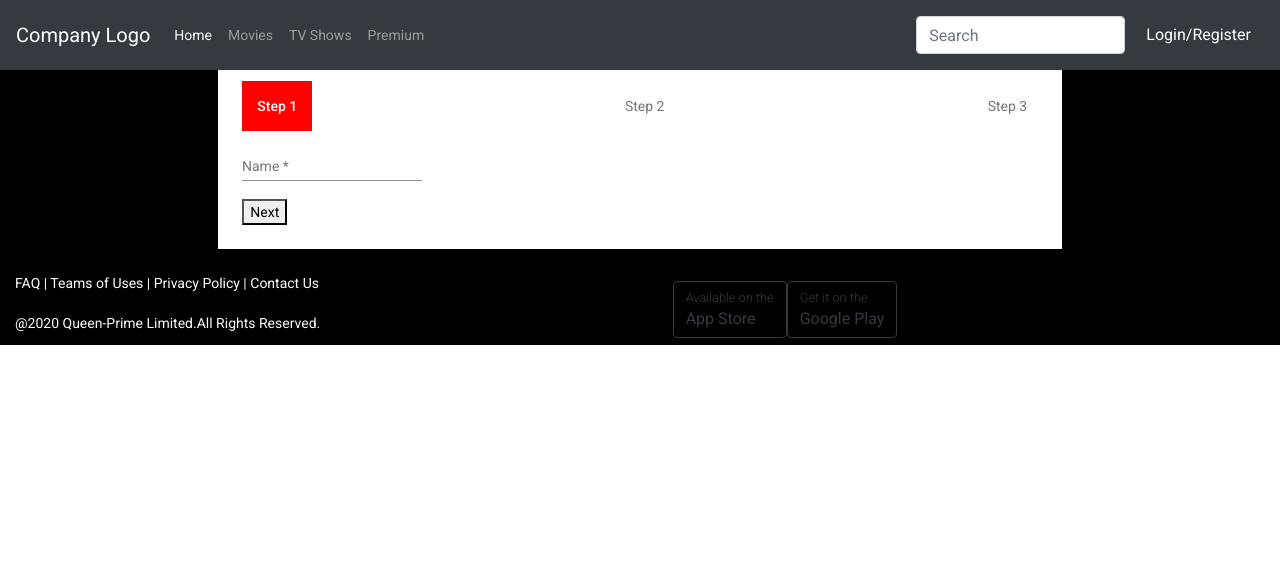
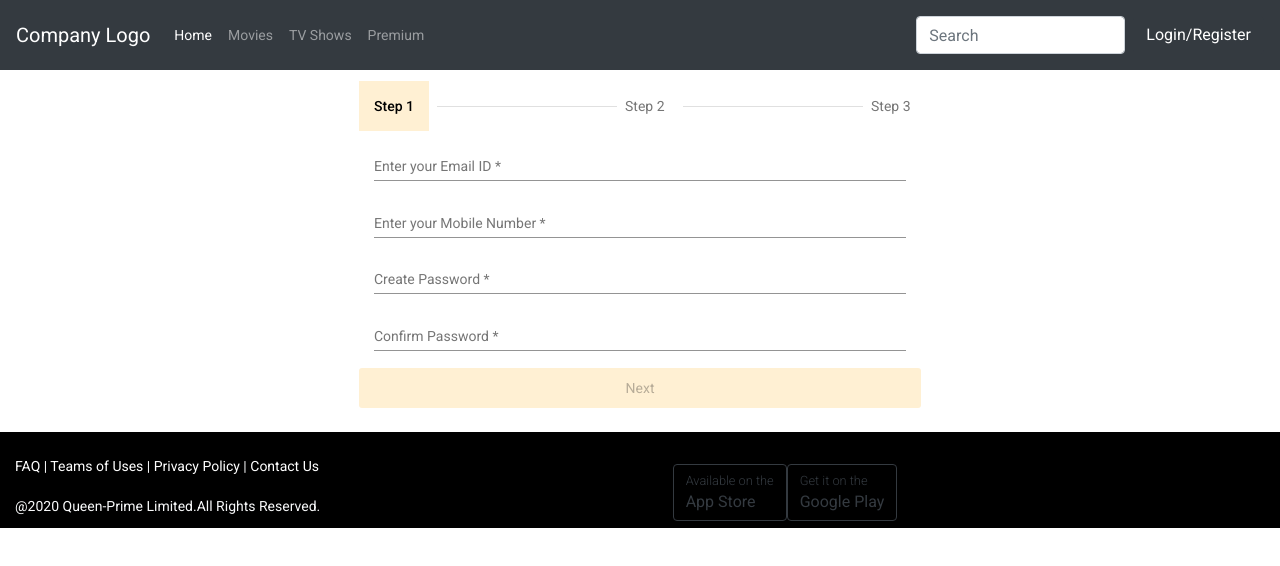
Before and after one commit to vaksanth/queenprime-web-bak, an Angular app: page /register in a window 1280 px wide. Shown: the top 566 px of the page. Built offline with nearby package versions, Linux system fonts and the light colour scheme.

Commit message:
added changes

```diff
--- a/src/app/app.module.ts
+++ b/src/app/app.module.ts
@@ -13,7 +13,9 @@ import {MatStepperModule} from '@angular/material/stepper';
 import { BrowserAnimationsModule } from '@angular/platform-browser/animations';
 import { FormsModule,ReactiveFormsModule } from '@angular/forms';
 import { MatInputModule } from '@angular/material/input';
+import { MatCardModule } from '@angular/material/card';
 import { CarouselModule } from 'ngx-bootstrap/carousel';
+import {MatGridListModule} from '@angular/material/grid-list';
 
 const routes: Routes = [
   { path: '', redirectTo: '/home', pathMatch: 'full'},
@@ -49,9 +51,11 @@ const routes: Routes = [
     ReactiveFormsModule,
     MatStepperModule,
     MatInputModule,
-    CarouselModule.forRoot()
+    MatCardModule,
+    CarouselModule.forRoot(),
+    MatGridListModule
   ],
-  providers: [],
+  providers: [RestUrlService],
   bootstrap: [AppComponent]
 })
 export class AppModule { }
--- a/src/app/module/home/home.component.html
+++ b/src/app/module/home/home.component.html
@@ -1,6 +1,7 @@
 <div clas="row" *ngIf="!showMovieScreen">
   <div class="col-lg-12 col-md-12 col-sm-12 col-xs-12 mx-auto">
     <carousel [itemsPerSlide]="itemsPerSlideBanner"
+    [(activeSlide)]="activeSlideIndex"
     [singleSlideOffset]="singleSlideOffset"
     [noWrap]="!noWrap"
     [interval]="false"
--- a/src/app/module/home/home.component.ts
+++ b/src/app/module/home/home.component.ts
@@ -14,6 +14,7 @@ export class HomeComponent implements OnInit {
   selectedSrc:any='';
   slidesChangeMessage:any = '';
   showMovieScreen:boolean=false;
+  activeSlideIndex = 0;
   slides = [
     {image: 'assets/img/1.jpg'},
     {image: 'assets/img/2.jpg'},
--- a/src/app/module/register/register.component.html
+++ b/src/app/module/register/register.component.html
@@ -1,44 +1,105 @@
-<div class="row">
-  <div class="col-lg-8 col-md-8 col-sm-8 col-xs-8 mx-auto">
-    <mat-horizontal-stepper linear #stepper>
-      <mat-step [stepControl]="firstFormGroup" [editable]="isEditable">
+<div class="row" style="background:#fff">
+  <div class="col-lg-12 col-md-12 col-sm-12 col-xs-12 mx-auto">
+    <mat-horizontal-stepper linear #stepper class="col-lg-6 col-md-6 col-sm-6 col-xs-6 mx-auto">
+      <mat-step [stepControl]="firstFormGroup">
         <form [formGroup]="firstFormGroup">
           <ng-template matStepLabel>Step 1</ng-template>
-          <mat-form-field>
-            <mat-label>Name</mat-label>
-            <input matInput formControlName="firstCtrl" placeholder="Last name, First name" required>
+          <mat-form-field class="col-lg-12 col-md-12 col-sm-12 col-xs-12">
+            <mat-label>Enter your Email ID</mat-label>
+            <input matInput formControlName="emailId" placeholder="Enter Your Email ID" required>
           </mat-form-field>
-          <div>
-            <button mat-button matStepperNext>Next</button>
-          </div>
+          <mat-form-field class="col-lg-12 col-md-12 col-sm-12 col-xs-12">
+            <mat-label>Enter your Mobile Number</mat-label>
+            <input matInput formControlName="mobileNumber" placeholder="Enter your Mobile Number" required>
+          </mat-form-field>
+          <mat-form-field class="col-lg-12 col-md-12 col-sm-12 col-xs-12">
+            <mat-label>Create Password</mat-label>
+            <input matInput formControlName="createPassword" placeholder="Create Password" required>
+          </mat-form-field>
+          <mat-form-field class="col-lg-12 col-md-12 col-sm-12 col-xs-12">
+            <mat-label>Confirm Password</mat-label>
+            <input matInput formControlName="confirmPassword" placeholder="Confirm Password" required>
+          </mat-form-field>
+          <div class="row">
+            <div class="col-lg-12 col-md-12 col-sm-12 col-xs-12 mx-auto">
+           <button class="submit-btn col-lg-12 col-md-12 col-sm-12 col-xs-12" color="primary" mat-raised-button matStepperNext type="submit" [disabled]="!firstFormGroup.valid">Next</button>
+           </div>
+           </div>
         </form>
       </mat-step>
-      <mat-step [stepControl]="secondFormGroup" [editable]="isEditable">
+      <mat-step [stepControl]="secondFormGroup">
         <form [formGroup]="secondFormGroup">
           <ng-template matStepLabel>Step 2</ng-template>
-          <mat-form-field>
-            <mat-label>Address</mat-label>
-            <input matInput formControlName="secondCtrl" placeholder="Ex. 1 Main St, New York, NY"
-                   required>
-          </mat-form-field>
-          <div>
-            <button mat-button matStepperPrevious>Back</button>
-            <button mat-button matStepperNext>Next</button>
+          <br>
+          <button class="submit-btn" mat-button matStepperPrevious>Go Back</button>
+          <br>
+          <br>
+          <div class="row">
+            <div class="col-lg-6 col-md-6 col-sm-6 col-xs-6">
+              <mat-card>
+                <mat-card-title>Simple Card Example</mat-card-title>
+                <mat-card-content>
+                  <p>
+                    Lorem ipsum dolor sit amet, consectetur adipisicing elit, sed do eiusmod
+                    tempor incididunt ut labore et dolore magna aliqua. Ut enim ad minim veniam,
+                    quis nostrud exercitation ullamco laboris nisi ut aliquip ex ea commodo
+                    consequat. Duis aute irure dolor in reprehenderit in voluptate velit esse
+                    cillum dolore eu fugiat nulla pariatur. Excepteur sint occaecat cupidatat non
+                    proident, sunt in culpa qui officia deserunt mollit anim id est laborum.
+                  </p>
+                </mat-card-content>
+              </mat-card>
+              </div>
+              <div class="col-lg-6 col-md-6 col-sm-6 col-xs-6">
+                <mat-card>
+                  <mat-card-title>Simple Card Example</mat-card-title>
+                  <mat-card-content>
+                    <p>
+                      Lorem ipsum dolor sit amet, consectetur adipisicing elit, sed do eiusmod
+                      tempor incididunt ut labore et dolore magna aliqua. Ut enim ad minim veniam,
+                      quis nostrud exercitation ullamco laboris nisi ut aliquip ex ea commodo
+                      consequat. Duis aute irure dolor in reprehenderit in voluptate velit esse
+                      cillum dolore eu fugiat nulla pariatur. Excepteur sint occaecat cupidatat non
+                      proident, sunt in culpa qui officia deserunt mollit anim id est laborum.
+                    </p>
+                  </mat-card-content>
+                </mat-card>
+                </div>
           </div>
+          <br>
+          <div class="row">
+            <div class="col-lg-12 col-md-12 col-sm-12 col-xs-12 mx-auto">
+           <button class="submit-btn col-lg-12 col-md-12 col-sm-12 col-xs-12" color="primary" mat-raised-button matStepperNext type="submit">Next</button>
+           </div>
+           </div>
         </form>
       </mat-step>
-      <mat-step [stepControl]="thirdFormGroup" [editable]="isEditable">
+      <mat-step [stepControl]="thirdFormGroup">
         <form [formGroup]="thirdFormGroup">
           <ng-template matStepLabel>Step 3</ng-template>
-          <mat-form-field>
-            <mat-label>Address</mat-label>
-            <input matInput formControlName="secondCtrl" placeholder="Ex. 1 Main St, New York, NY"
-                   required>
+          <button class="submit-btn" mat-button matStepperPrevious>Go Back</button>
+          <br>
+          <mat-form-field class="col-lg-12 col-md-12 col-sm-12 col-xs-12">
+            <mat-label>Name as in Card</mat-label>
+            <input matInput formControlName="cardName" placeholder="Name as in Card" required>
           </mat-form-field>
-          <div>
-            <button mat-button matStepperPrevious>Back</button>
-            <button mat-button (click)="stepper.reset()">Submit</button>
-          </div>
+          <mat-form-field class="col-lg-12 col-md-12 col-sm-12 col-xs-12">
+            <mat-label>Card Number</mat-label>
+            <input matInput formControlName="cardNumber" placeholder="Card Number" required>
+          </mat-form-field>
+          <mat-form-field class="col-lg-12 col-md-12 col-sm-12 col-xs-12">
+            <mat-label>Expiry Date</mat-label>
+            <input matInput formControlName="expiryDate" placeholder="MM/YY" required>
+          </mat-form-field>
+          <mat-form-field class="col-lg-12 col-md-12 col-sm-12 col-xs-12">
+            <mat-label>CVV</mat-label>
+            <input matInput formControlName="cvv" placeholder="CVV" required>
+          </mat-form-field>
+          <div class="row">
+            <div class="col-lg-12 col-md-12 col-sm-12 col-xs-12 mx-auto">
+           <button class="submit-btn col-lg-12 col-md-12 col-sm-12 col-xs-12" color="primary" mat-raised-button (click)="stepper.reset()" type="submit" [disabled]="!thirdFormGroup.valid">Subscribe</button>
+           </div>
+           </div>
         </form>
       </mat-step>
     </mat-horizontal-stepper>
--- a/src/app/module/register/register.component.ts
+++ b/src/app/module/register/register.component.ts
@@ -17,13 +17,18 @@ export class RegisterComponent implements OnInit {
 
   ngOnInit(): void {
     this.firstFormGroup = this._formBuilder.group({
-      firstCtrl: ['', Validators.required]
+      emailId: ['', Validators.required],
+      mobileNumber: ['', Validators.required],
+      createPassword: ['', Validators.required],
+      confirmPassword: ['', Validators.required]
     });
     this.secondFormGroup = this._formBuilder.group({
-      secondCtrl: ['', Validators.required]
     });
     this.thirdFormGroup = this._formBuilder.group({
-      secondCtrl: ['', Validators.required]
+      cardName: ['', Validators.required],
+      cardNumber: ['', Validators.required],
+      expiryDate: ['', Validators.required],
+      cvv: ['', Validators.required]
     });
   }
 
--- a/src/styles.scss
+++ b/src/styles.scss
@@ -7,12 +7,18 @@ body { margin: 0; font-family: Roboto, "Helvetica Neue", sans-serif; }
     display: none !important;
 }
 mat-step-header .mat-step-label.mat-step-label-active {
-    background-color: red;
+    background-color: #FFF0D3;
     padding: 15px;
-    color: #fff !important;
+    color: #000 !important;
 }
-.mat-stepper-horizontal-line{
-    border-top-style: none !important;
+.submit-btn{
+    background-color: #FFF0D3;
+    border: #FFF0D3;
+    padding:10px;
+    border-radius:3px;
+}
+.mat-card{
+    padding:20px !important;
 }
 
 .carousel-indicators li{display:none;}
```
